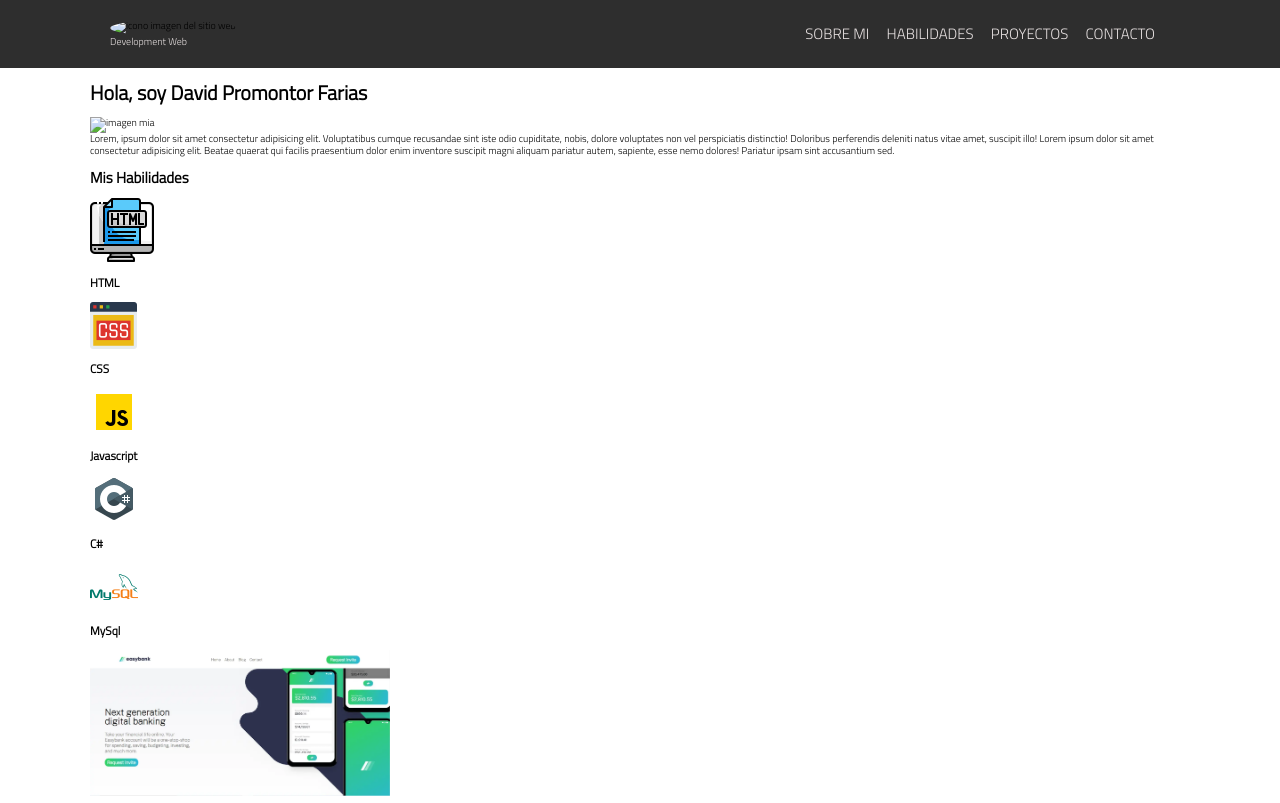
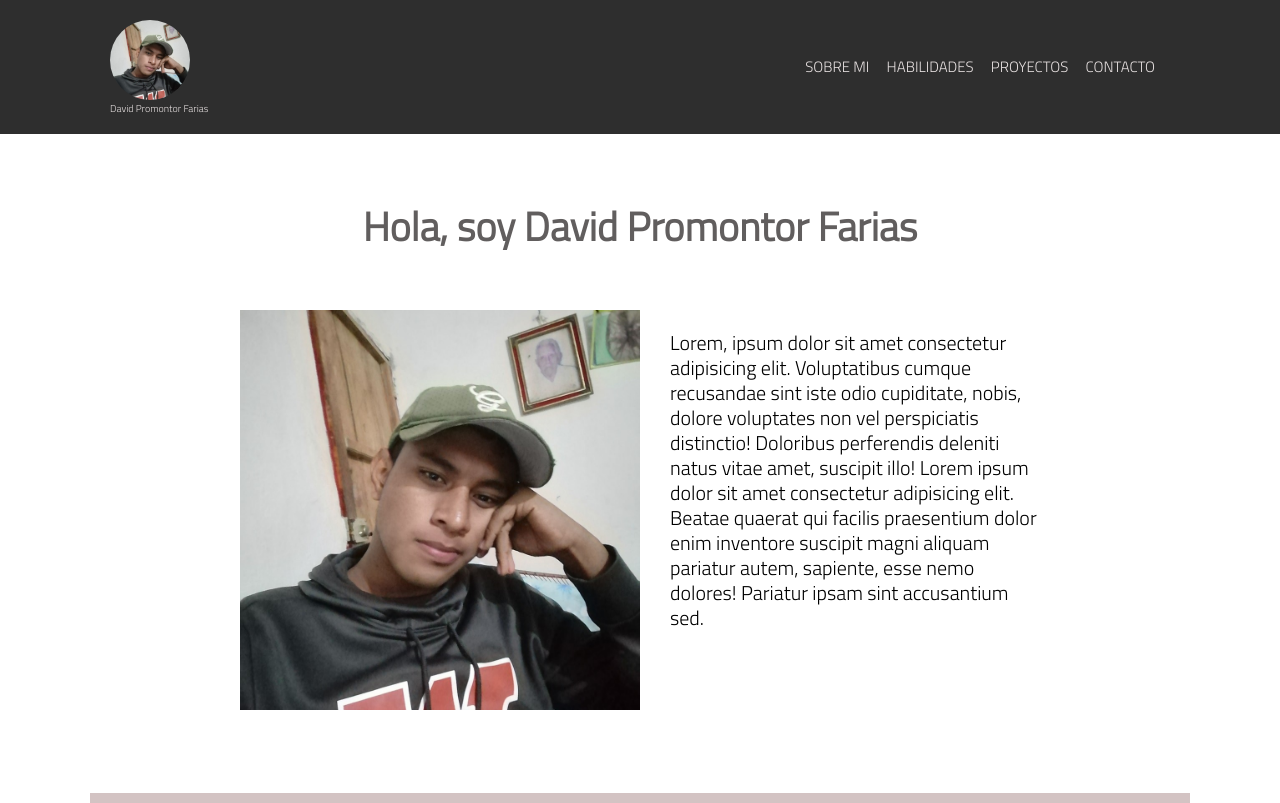
Before and after one commit to davidPromontor27Farias/portafolioDavid, a website: page index.html in a window 1280 px wide. Shown: the top 803 px of the page. Drawn offline with Linux system fonts and the light colour scheme; a web font is replaced by a local one.

Commit message:
Se hicieron nuevos ajustes

```diff
--- a/index.html
+++ b/index.html
@@ -14,8 +14,8 @@
         <div class="barra-navegacion">
             <div class="contenedor">
                 <div class="imagen-icono">
-                    <img src="./img/iconoImg.png" alt="icono imagen del sitio web">
-                    <p class="legacy">Development Web</p>
+                    <img src="./img/mi_photo.jpg" alt="icono imagen del sitio web">
+                    <p class="legacy">David Promontor Farias</p>
                 </div>
 
                 <div class="navegacion">
@@ -43,18 +43,27 @@
     </header>
 
     <main id="contenido-principal" class="contenido-max">
-        <section id="sobre-mi">
+        <section id="sobre-mi" >
             <div class="presentacion">
-                <h1 class="nombre">Hola, soy David Promontor Farias</h1>
-                <img src="./img/mira.jpg" alt="imagen mia" widht="160" height="200">
+                <h1 class="name">Hola, soy David Promontor Farias</h1>
+
 
             </div>
 
-            <div class="descripcion">
-                Lorem, ipsum dolor sit amet consectetur adipisicing elit. Voluptatibus cumque recusandae sint iste odio cupiditate, nobis, dolore voluptates non vel perspiciatis distinctio!
-                Doloribus perferendis deleniti natus vitae amet, suscipit illo!
-                Lorem ipsum dolor sit amet consectetur adipisicing elit. Beatae quaerat qui facilis praesentium dolor enim inventore suscipit magni aliquam pariatur autem, sapiente, esse nemo
-                dolores! Pariatur ipsam sint accusantium sed.
+            <div class="description contenido-dos">
+                <div class="myPhoto">
+                    <img src="./img/mi_photo.jpg" alt="imagen mia" widht="160" height="200">
+                </div>
+                <div class="info-my">
+                    <p>
+                        Lorem, ipsum dolor sit amet consectetur adipisicing elit. Voluptatibus cumque recusandae sint iste odio cupiditate, nobis, dolore voluptates non vel perspiciatis distinctio!
+                    Doloribus perferendis deleniti natus vitae amet, suscipit illo!
+                    Lorem ipsum dolor sit amet consectetur adipisicing elit. Beatae quaerat qui facilis praesentium dolor enim inventore suscipit magni aliquam pariatur autem, sapiente, esse nemo
+                    dolores! Pariatur ipsam sint accusantium sed.
+                    </p>
+                </div>
+
+
             </div>
 
         </section>
@@ -85,6 +94,11 @@
                 <div class="mysql">
                     <img src="./img/icons8-mysql-logo-48.png" alt="icono html">
                     <h3>MySql</h3>
+                </div>
+
+                <div class="Sass">
+                    <img src="./img/icons8-sass-48.png" alt="icono sass">
+                    <h3>Sass</h3>
                 </div>
             </div>
         </section>
--- a/src/scss/app.scss
+++ b/src/scss/app.scss
@@ -4,3 +4,5 @@
 @import 'globales/globales';
 @import 'dev/layout';
 @import 'dev/navMobile';
+@import 'dev/about_my';
+@import 'dev/mis_habilidades';
--- /dev/null
+++ b/src/scss/dev/_about_my.scss
@@ -0,0 +1,51 @@
+.presentacion{
+    margin-top: 7rem;
+
+    .name{
+        text-align: center;
+        font-size: $mediana;
+        color: $oscuro-opaco;
+    }
+
+
+}
+
+.description{
+    display: flex;
+    flex-direction: column;
+
+    .myPhoto{
+        margin: 0 auto;
+    }
+
+
+    .info-my{
+
+        p{
+            font-size: $normal;
+            line-height: 2.5rem;
+            text-align: center;
+        }
+    }
+
+}
+
+@include tablet{
+    .description{
+        flex-direction: row;
+        gap: 3rem;
+        margin-top: 6rem;
+        .myPhoto img{
+            width: 40rem;
+            height: 40rem;
+        }
+
+
+        .info-my{
+            p{
+                text-align: initial;
+            }
+        }
+    }
+
+}
--- a/src/scss/dev/_layout.scss
+++ b/src/scss/dev/_layout.scss
@@ -85,6 +85,8 @@
     display: flex;
     justify-content: center;
     align-items: center;
+    visibility: hidden;
+    opacity: 0;
 }
 
 @include telefono{
--- /dev/null
+++ b/src/scss/dev/_mis_habilidades.scss
@@ -0,0 +1,21 @@
+
+
+#habilidades{
+    background-color:$blanco2;
+    margin-top: 8rem;
+    padding: 2rem;
+    h2{
+        text-align: center;
+        font-size: $mediana;
+    }
+
+    .descripcion-habilidades{
+        display: grid;
+        grid-template-columns: repeat(3, 1fr);
+
+        max-width: 60rem;
+        margin: 0 auto;
+    }
+
+
+}
--- a/src/scss/globales/_globales.scss
+++ b/src/scss/globales/_globales.scss
@@ -23,3 +23,9 @@ img{
     width: 90%;
     margin: 0 auto;
 }
+
+.contenido-dos{
+    max-width: 80rem;
+    width: 80%;
+    margin: 0 auto;
+}
--- a/src/scss/globales/_variables.scss
+++ b/src/scss/globales/_variables.scss
@@ -10,7 +10,7 @@ $oscuro-opaco: #615e5e;
 $morado-oscuro: #4C0B5F;
 $azul-oscuro: #0B0B61;
 $blanco: rgb(231, 225, 225);
-
+$blanco2: rgb(211, 195, 195);
     /*Tamaños de letras*/
 $small: 1.5rem;
 $normal: 2rem;
```
Also changed, not shown: build/css/app.css, img/icons8-sass-48.png (added), img/mi_photo.jpg (added), src/scss/dev/_navMobile.scss (line endings or trailing spaces), 1 other file.
